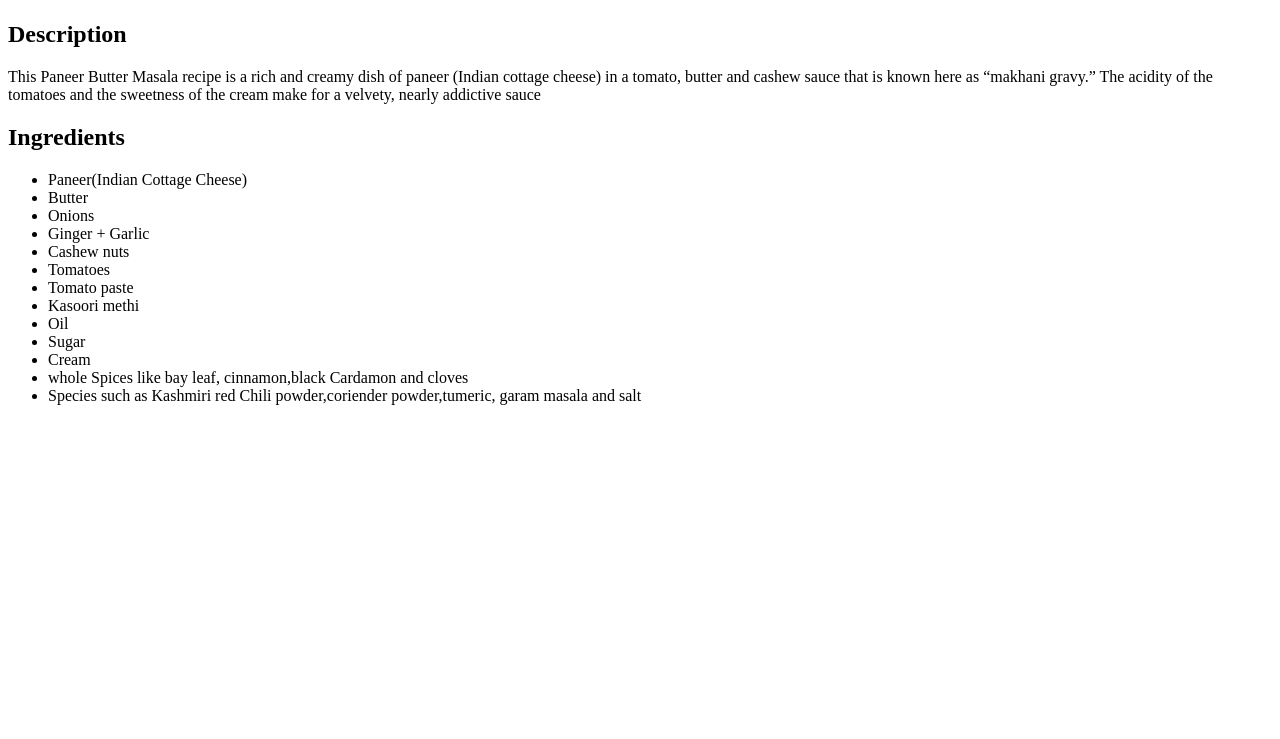
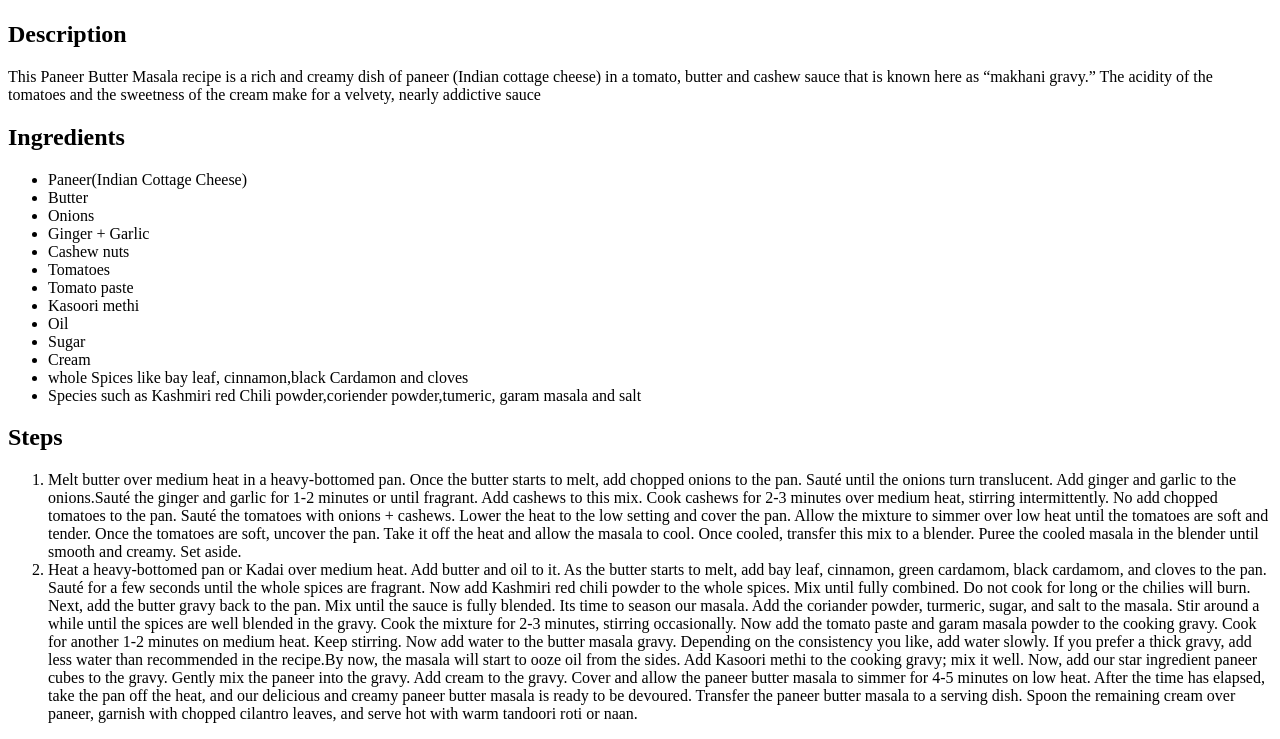
Before and after one commit to shubhamdeshpande24/odin-recipes, a plain HTML site: page recipes/PaneerButterMasala.html in a window 1280 px wide. Shown: the part 443-1182 px from the top of the page. Before the commit the page ends 864 px from the top, so only its background shows below. Drawn offline with Linux system fonts and the light colour scheme.

Commit message:
Complete the paneer butter masala recipe page

```diff
--- a/recipes/PaneerButterMasala.html
+++ b/recipes/PaneerButterMasala.html
@@ -3,7 +3,7 @@
 <head>
     <meta charset="UTF-8">
     <meta name="viewport" content="width=device-width, initial-scale=1.0">
-    <title>Document</title>
+    <title>Paneer Butter Masala</title>
 </head>
 <body>
     <h1>Paneer Butter Masala</h1>
@@ -26,5 +26,26 @@
         <li>whole Spices like bay leaf, cinnamon,black Cardamon and cloves</li>
         <li>Species such as Kashmiri red Chili powder,coriender powder,tumeric, garam masala and salt</li>
     </ul>
+    <h2>Steps</h2>
+    <ol>
+        <li>
+            Melt butter over medium heat in a heavy-bottomed pan. Once the butter starts to melt, add chopped onions to the pan. Sauté until the onions turn translucent. Add ginger and garlic to the onions.Sauté the ginger and garlic for 1-2 minutes or until fragrant.
+            Add cashews to this mix. Cook cashews for 2-3 minutes over medium heat, stirring intermittently. No add chopped tomatoes to the pan. Sauté the tomatoes with onions + cashews. Lower the heat to the low setting and cover the pan. Allow the mixture to simmer over low heat until the tomatoes are soft and tender.
+            Once the tomatoes are soft, uncover the pan. Take it off the heat and allow the masala to cool.
+            Once cooled, transfer this mix to a blender. Puree the cooled masala in the blender until smooth and creamy. Set aside.
+        </li>
+        <li>
+            Heat a heavy-bottomed pan or Kadai over medium heat. Add butter and oil to it. As the butter starts to melt, add bay leaf, cinnamon, green cardamom, black cardamom, and cloves to the pan.
+            Sauté for a few seconds until the whole spices are fragrant. Now add Kashmiri red chili powder to the whole spices.
+            Mix until fully combined. Do not cook for long or the chilies will burn. Next, add the butter gravy back to the pan. Mix until the sauce is fully blended.
+            Its time to season our masala. Add the coriander powder, turmeric, sugar, and salt to the masala. Stir around a while until the spices are well blended in the gravy.
+            Cook the mixture for 2-3 minutes, stirring occasionally. Now add the tomato paste and garam masala powder to the cooking gravy.
+            Cook for another 1-2 minutes on medium heat. Keep stirring.
+            Now add water to the butter masala gravy. Depending on the consistency you like, add water slowly. If you prefer a thick gravy, add less water than recommended in the recipe.By now, the masala will start to ooze oil from the sides. Add Kasoori methi to the cooking gravy; mix it well.
+            Now, add our star ingredient paneer cubes to the gravy.
+            Gently mix the paneer into the gravy. Add cream to the gravy. Cover and allow the paneer butter masala to simmer for 4-5 minutes on low heat. After the time has elapsed, take the pan off the heat, and our delicious and creamy paneer butter masala is ready to be devoured.
+            Transfer the paneer butter masala to a serving dish. Spoon the remaining cream over paneer, garnish with chopped cilantro leaves, and serve hot with warm tandoori roti or naan.
+        </li>
+</ol>
 </body>
 </html>
```
